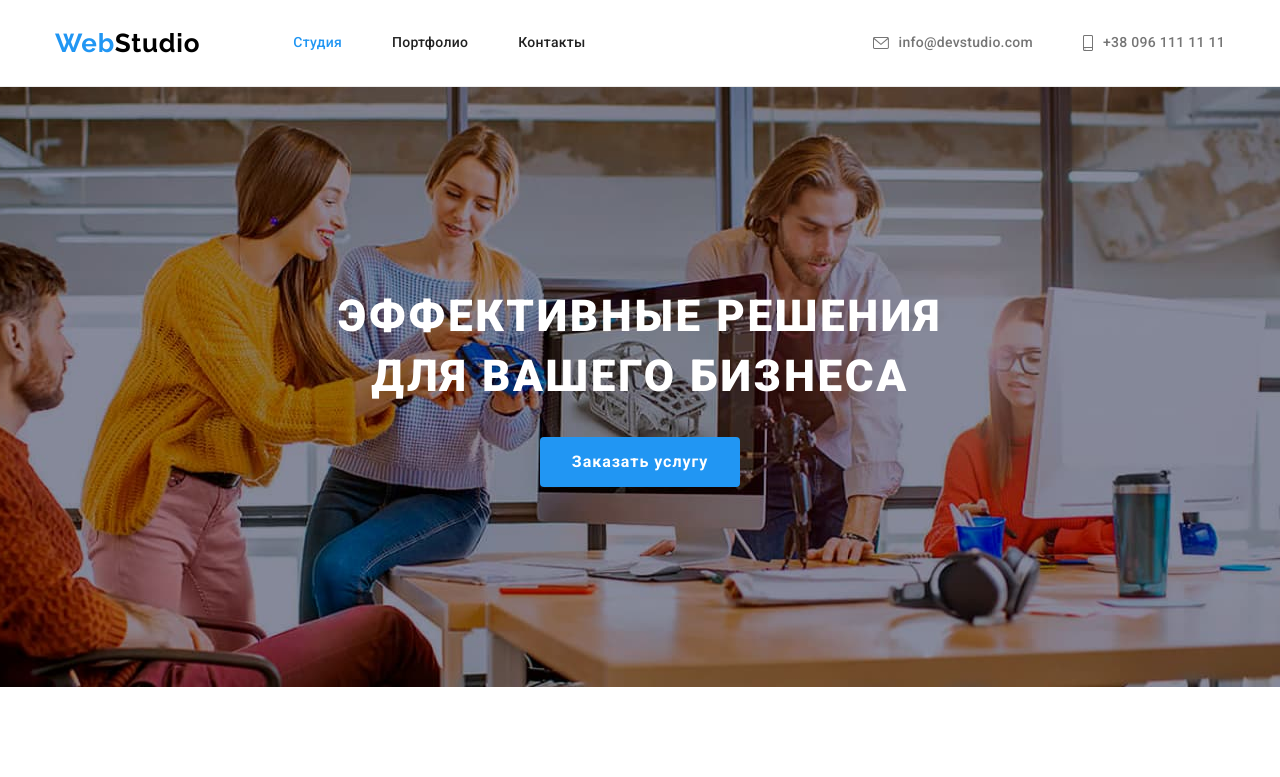
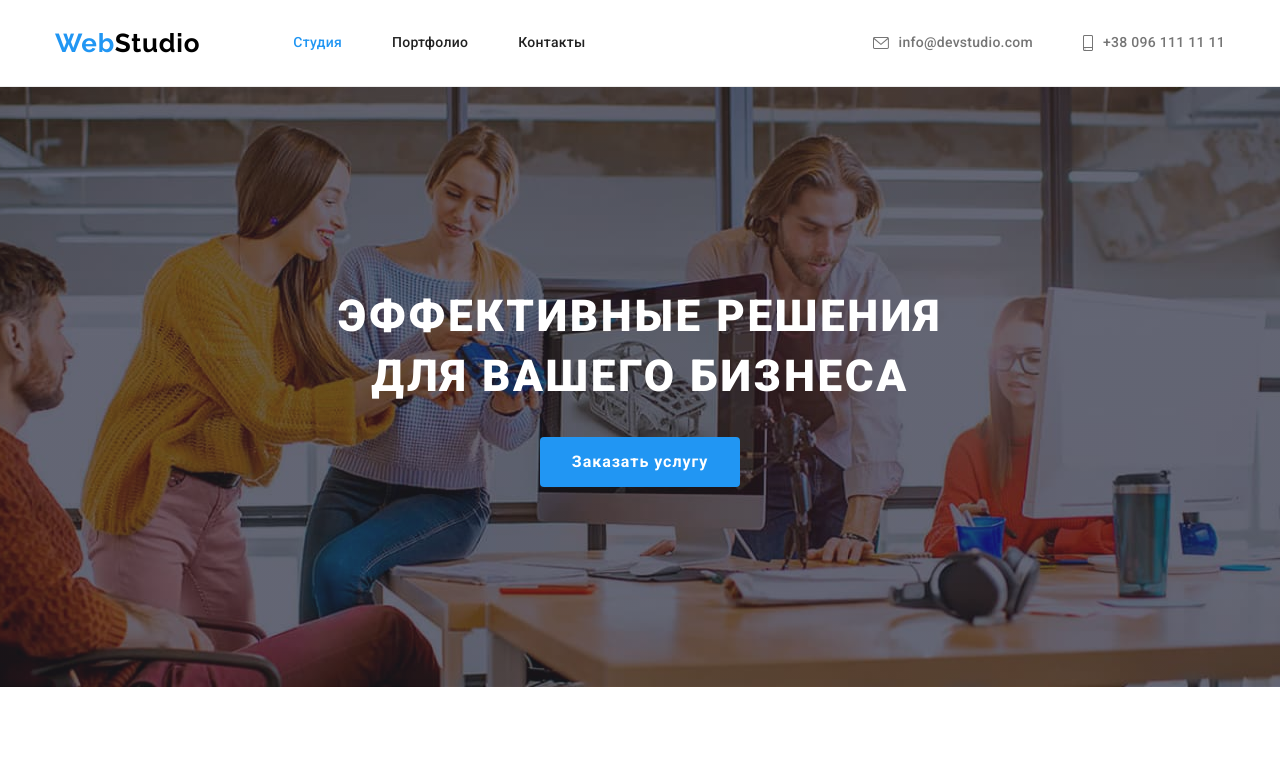
Before and after one commit to YanaPav/goit-markup-hw-04, a plain HTML site: page index.html in a window 1280 px wide. Shown: the top 777 px of the page. Drawn offline with nearby package versions, Linux system fonts and the light colour scheme.

Commit message:
Добавляет градиент на фоновое изображение в Герое

```diff
--- a/style/style.css
+++ b/style/style.css
@@ -159,7 +159,8 @@ body {
   background-color: var(--dark-background-color);
   text-align: center;
   padding: 200px 0;
-  background-image: url(../images/background.jpg);
+  background-image: linear-gradient(to right, rgba(47, 48, 58, 0.4), rgba(47, 48, 58, 0.4)),
+    url(../images/background.jpg);
   background-repeat: no-repeat;
   background-position: center;
 }
```
